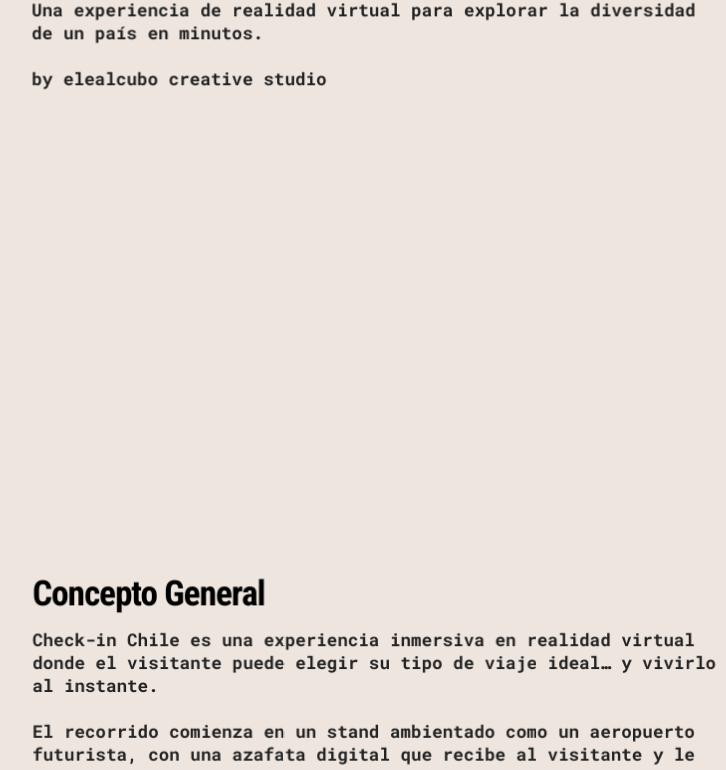
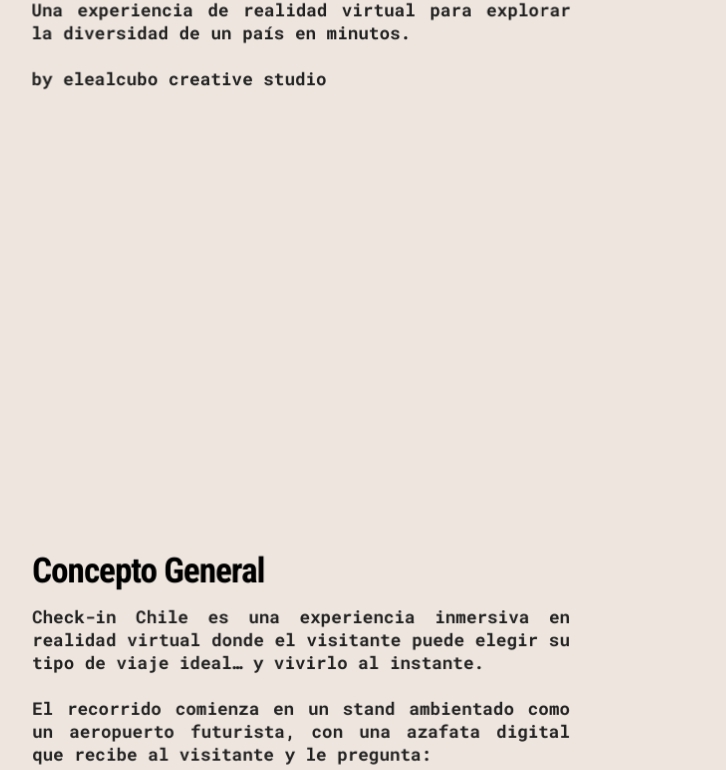
Before and after one commit to r1ckestrick/elealcubo, a plain HTML site: page pitch/checkinchilepitch.html in a window 1280 px wide. Shown: the part 1732-2502 px from the top of the page, without its empty margins (97-823 px from the left). Drawn offline with Linux system fonts and the light colour scheme; a web font is replaced by a local one.

Commit message:
checkinchile pitch added, fix anchos parrafos

```diff
--- a/pitch/checkinchilepitch.html
+++ b/pitch/checkinchilepitch.html
@@ -29,6 +29,10 @@
       z-index: 2;
       transition: transform 0.7s cubic-bezier(.77,0,.18,1);
       will-change: transform;
+      max-width: 540px;
+      text-align: justify;
+      margin-left: 0;
+      margin-right: auto;
     }
     .slide-image {
       flex: 1;
@@ -59,6 +63,7 @@
       font-family: 'Roboto Mono', monospace;
       margin-bottom: 1.1em;
       color: #222;
+      text-align: justify;
     }
     .slide-list {
       font-size: 1em;
```
